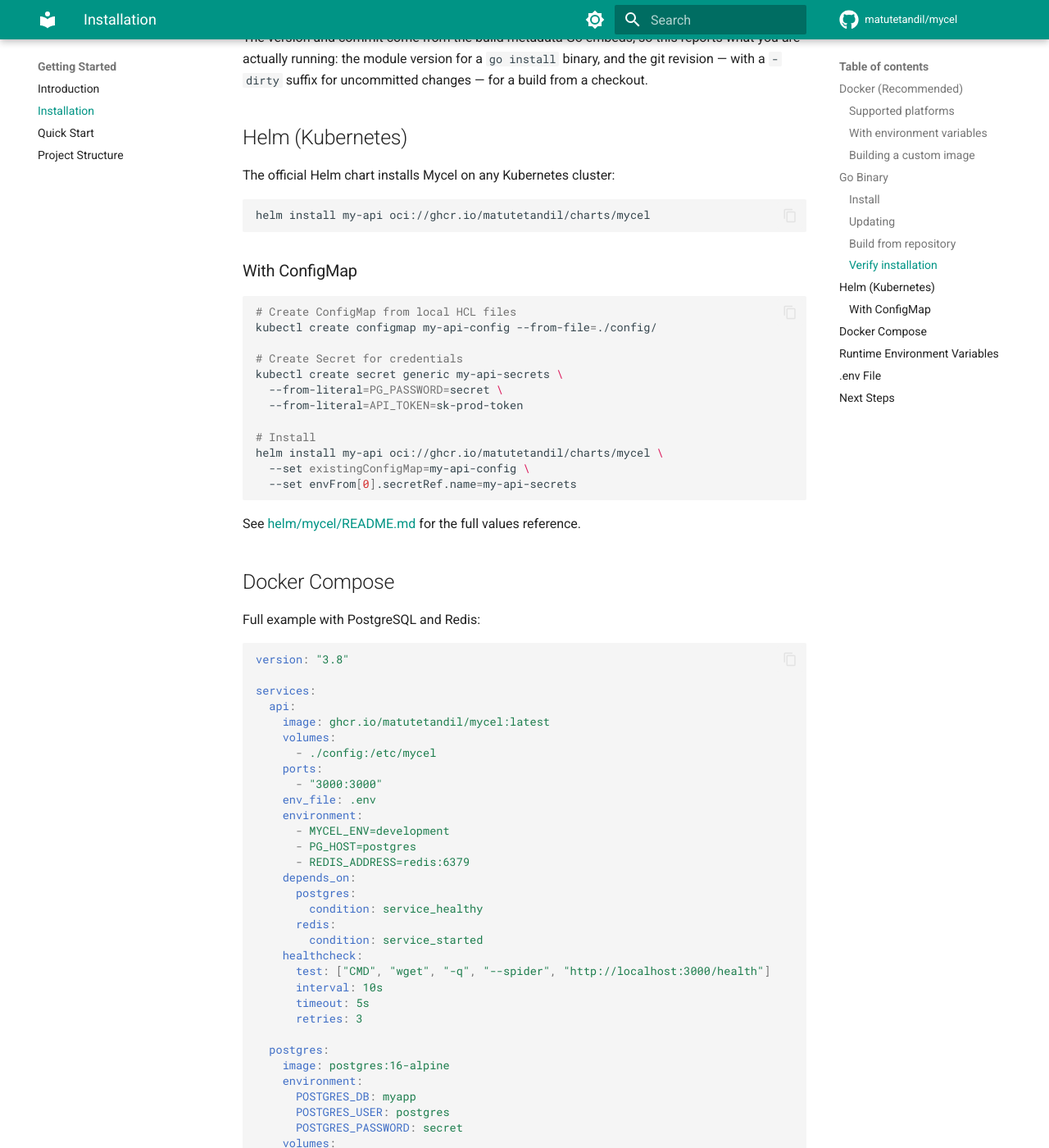
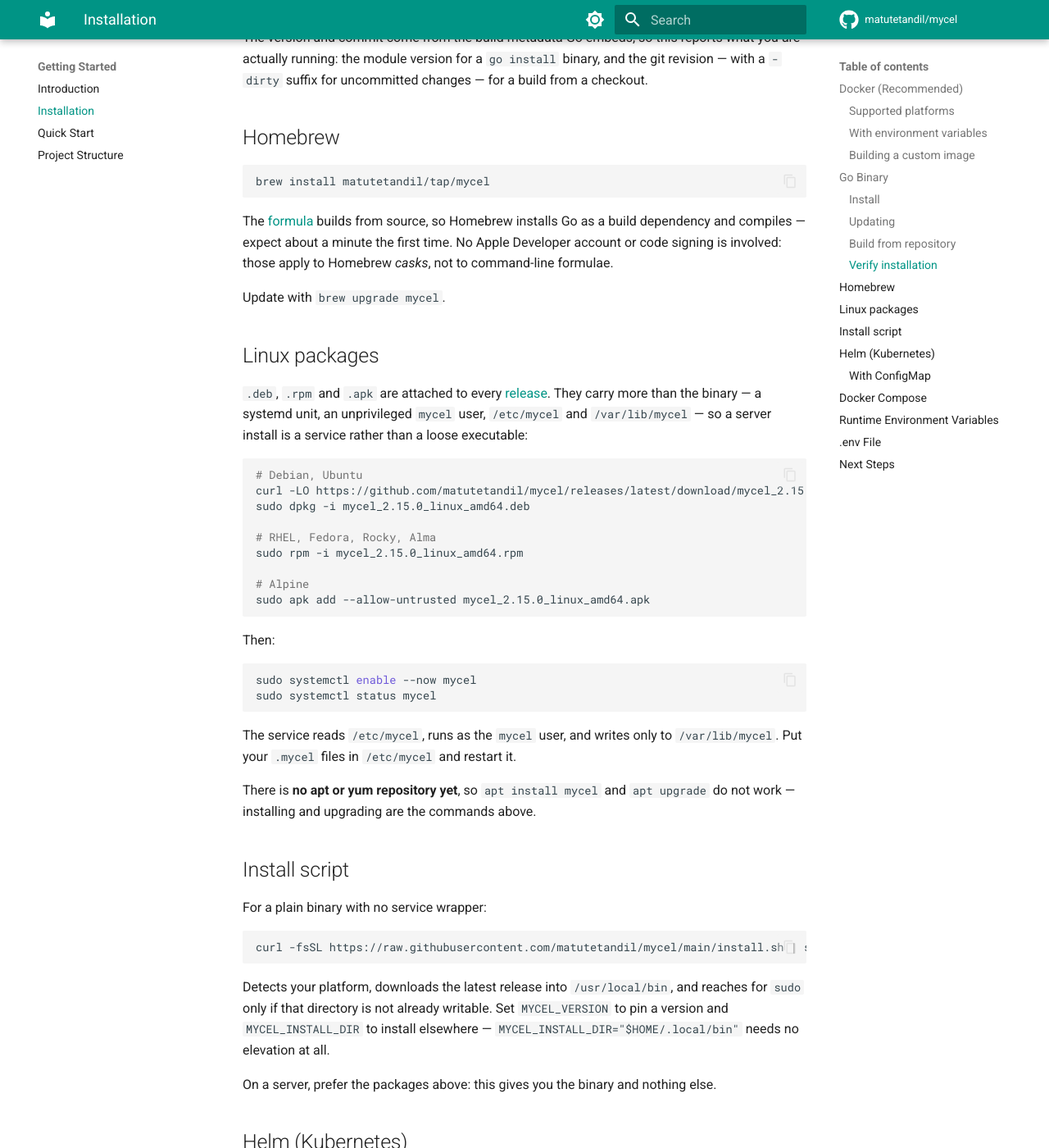
Before and after one commit to matutetandil/mycel, an MkDocs documentation site: the page built from docs/getting-started/installation.md, in a window 1280 px wide and 1400 px high, scrolled down 2477 px. Shown: the whole window at 82% size. Built offline with MkDocs 1.6.1 and Material for MkDocs 9.7.7, drawn with Linux system fonts in a browser that asks for light colours; comment, search, counter and statistics services are not loaded.

Commit message:
Publish binaries and Linux packages
The only release artifact was the Helm chart, so installing Mycel
without Docker or a Go toolchain was not possible — which also left the
Homebrew formula compiling from source and nothing at all for a plain
VM.

goreleaser now builds tar.gz archives and .deb, .rpm and .apk packages
for linux and darwin on amd64 and arm64, attached to the release the
existing jobs already create. goreleaser does not own the release here:
the notes and the Helm chart stay with the jobs that produce them, and
this only adds files.

The packages carry a systemd unit, an unprivileged mycel user,
/etc/mycel and /var/lib/mycel. A package that drops a binary in
/usr/bin and leaves the operator to invent the service, the user and
the config directory is barely better than a tarball, and this is the
case a tarball cannot serve. The unit denies what the runtime does not
need — no new privileges, read-only system, config mounted read-only,
writes confined to its state directory.

Verified by installing into Debian 12 and Rocky Linux 9 containers: the
binary runs and reports its version, the user exists with the expected
uid, the unit lands in /lib on deb and /usr/lib on rpm, and a scaffolded
project validates.

install.sh covers the case where a service wrapper is not wanted. It
reaches for sudo only when the target is not already writable, so
MYCEL_INSTALL_DIR="$HOME/.local/bin" needs no elevation. Tested on a
clean Debian image for platform detection and version resolution, and
against a real archive for the extract-and-install half; the download
itself only becomes testable once a release carries the artifacts.

Homebrew is also documented in the installation guide, which it was not
when the tap was published.

````diff
--- a/docs/getting-started/installation.md
+++ b/docs/getting-started/installation.md
@@ -124,6 +124,68 @@
 what you are actually running: the module version for a `go install` binary,
 and the git revision — with a `-dirty` suffix for uncommitted changes — for a
 build from a checkout.
+
+## Homebrew
+
+```bash
+brew install matutetandil/tap/mycel
+```
+
+The [formula](https://github.com/matutetandil/homebrew-tap) builds from source,
+so Homebrew installs Go as a build dependency and compiles — expect about a
+minute the first time. No Apple Developer account or code signing is involved:
+those apply to Homebrew *casks*, not to command-line formulae.
+
+Update with `brew upgrade mycel`.
+
+## Linux packages
+
+`.deb`, `.rpm` and `.apk` are attached to every
+[release](https://github.com/matutetandil/mycel/releases). They carry more than
+the binary — a systemd unit, an unprivileged `mycel` user, `/etc/mycel` and
+`/var/lib/mycel` — so a server install is a service rather than a loose
+executable:
+
+```bash
+# Debian, Ubuntu
+curl -LO https://github.com/matutetandil/mycel/releases/latest/download/mycel_2.15.0_linux_amd64.deb
+sudo dpkg -i mycel_2.15.0_linux_amd64.deb
+
+# RHEL, Fedora, Rocky, Alma
+sudo rpm -i mycel_2.15.0_linux_amd64.rpm
+
+# Alpine
+sudo apk add --allow-untrusted mycel_2.15.0_linux_amd64.apk
+```
+
+Then:
+
+```bash
+sudo systemctl enable --now mycel
+sudo systemctl status mycel
+```
+
+The service reads `/etc/mycel`, runs as the `mycel` user, and writes only to
+`/var/lib/mycel`. Put your `.mycel` files in `/etc/mycel` and restart it.
+
+There is **no apt or yum repository yet**, so `apt install mycel` and
+`apt upgrade` do not work — installing and upgrading are the commands above.
+
+## Install script
+
+For a plain binary with no service wrapper:
+
+```bash
+curl -fsSL https://raw.githubusercontent.com/matutetandil/mycel/main/install.sh | sh
+```
+
+Detects your platform, downloads the latest release into `/usr/local/bin`, and
+reaches for `sudo` only if that directory is not already writable. Set
+`MYCEL_VERSION` to pin a version and `MYCEL_INSTALL_DIR` to install elsewhere —
+`MYCEL_INSTALL_DIR="$HOME/.local/bin"` needs no elevation at all.
+
+On a server, prefer the packages above: this gives you the binary and nothing
+else.
 
 ## Helm (Kubernetes)
 
````
Also changed, not shown: .goreleaser.yml (added, +87 -0 lines), CHANGELOG.md (+17 -0 lines), 5 other files.
